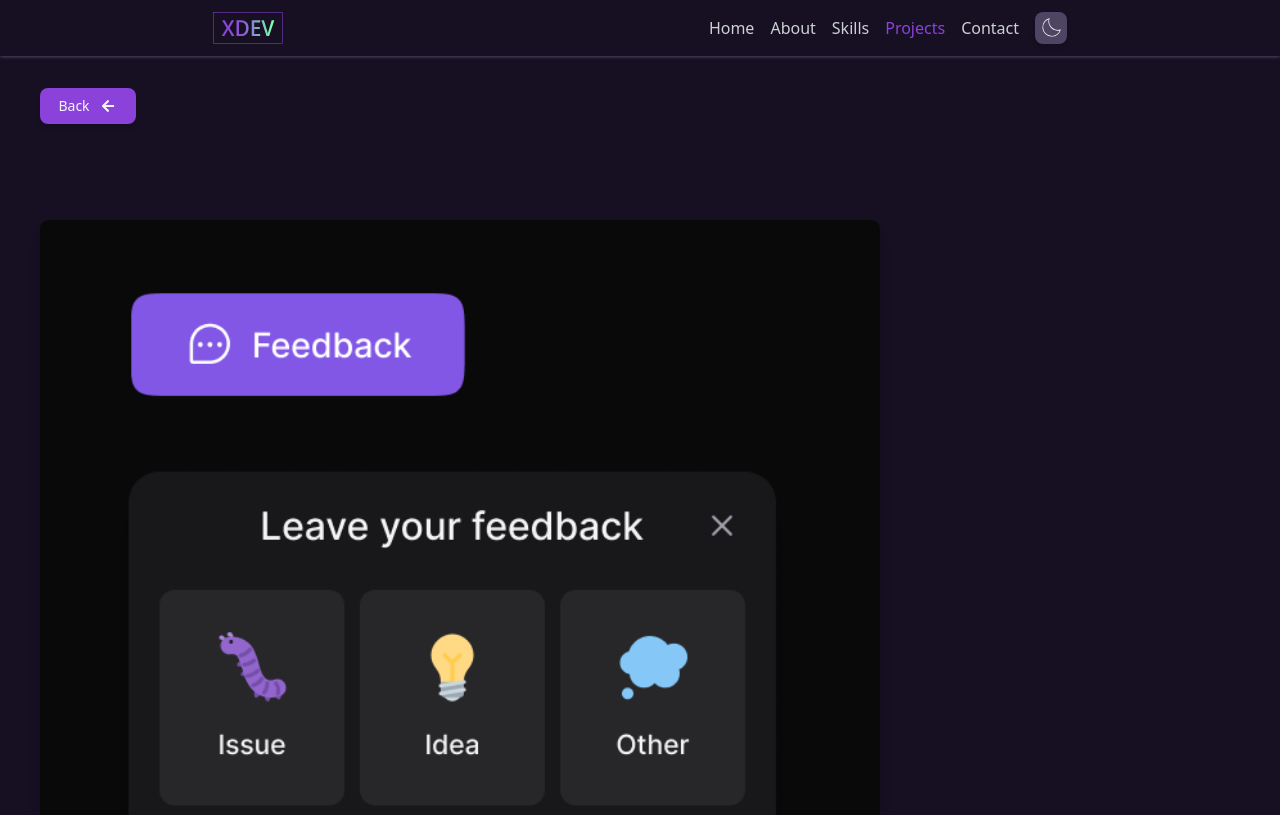
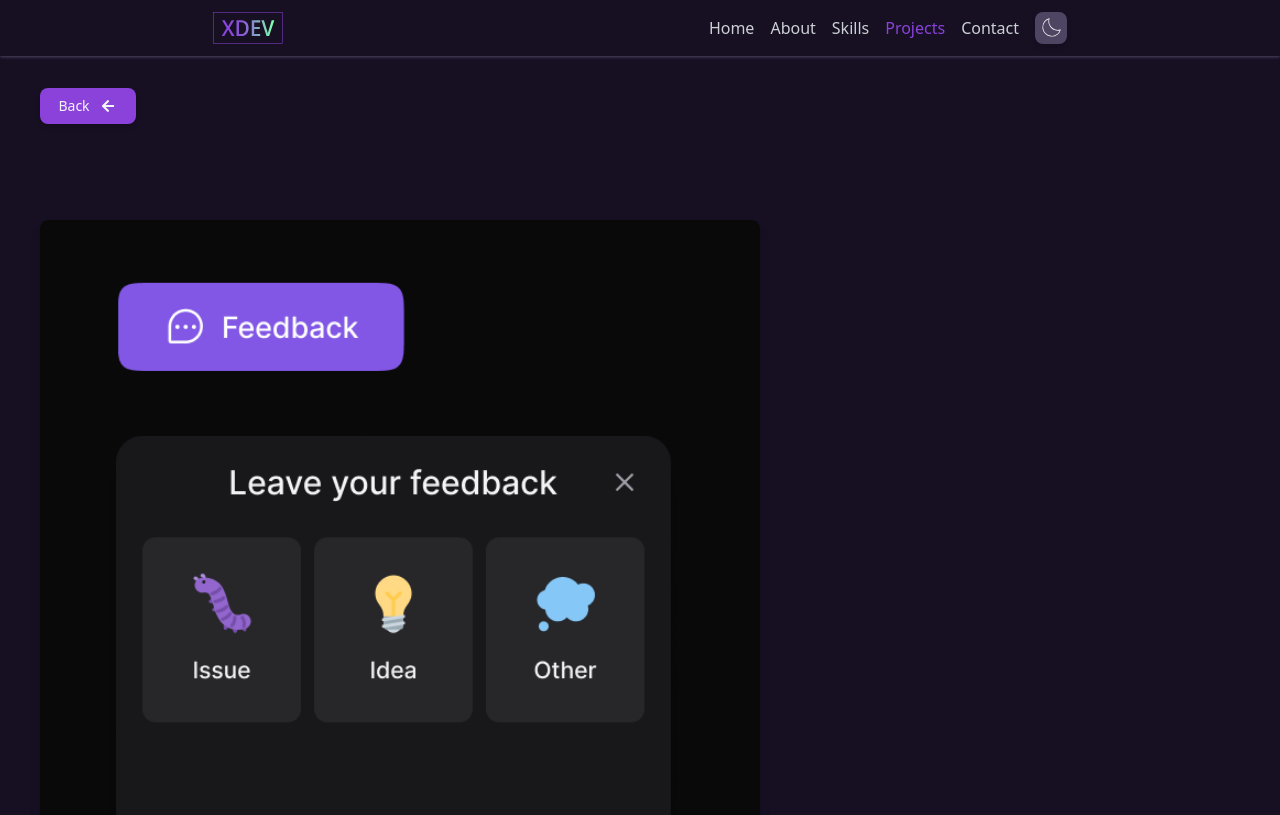
Before and after one commit to xeniaalex3/portfolio_xenia, a Next.js app: page /projects/1 in a window 1280 px wide. Shown: the top 815 px of the page. Built offline with nearby package versions, Linux system fonts and the light colour scheme.

Commit message:
⚡️ update layout for responsiveness in DetailsProject component

```diff
--- a/src/components/Projects/DetailsProject/DetailsProject.tsx
+++ b/src/components/Projects/DetailsProject/DetailsProject.tsx
@@ -28,7 +28,7 @@ function DetailsProject({ project }: ProjectProps) {
 
   return (
     <Suspense fallback={<div>Loading...</div>}>
-      <section className="flex flex-col mx-auto xl:w-[75rem] md:w-[39rem] lg:w-[58rem] sm:w-[25rem] xs:w-[22rem]">
+      <section className="flex flex-col mx-auto xl:w-[75rem] md:w-[39rem] lg:w-[58rem] sm:w-[30rem] xs:w-[22rem]">
         <CustomButton
           type="button"
           text="Back"
@@ -39,7 +39,7 @@ function DetailsProject({ project }: ProjectProps) {
         />
 
         <div key={project.id} className="mt-[6rem]">
-          <div className=" lg:max-w-[70%] md:max-w-[100%] sm:w-[95%] xs:w-[100%] h-auto overflow-hidden rounded-lg shadow-lg box-border mb-6">
+          <div className=" xl:max-w-[60%] lg:max-w-[70%] md:max-w-[100%] sm:w-[100%] xs:w-[100%] h-auto overflow-hidden rounded-lg shadow-lg box-border mb-6">
             <Image
               src={project.image}
               alt={project.title}
```
